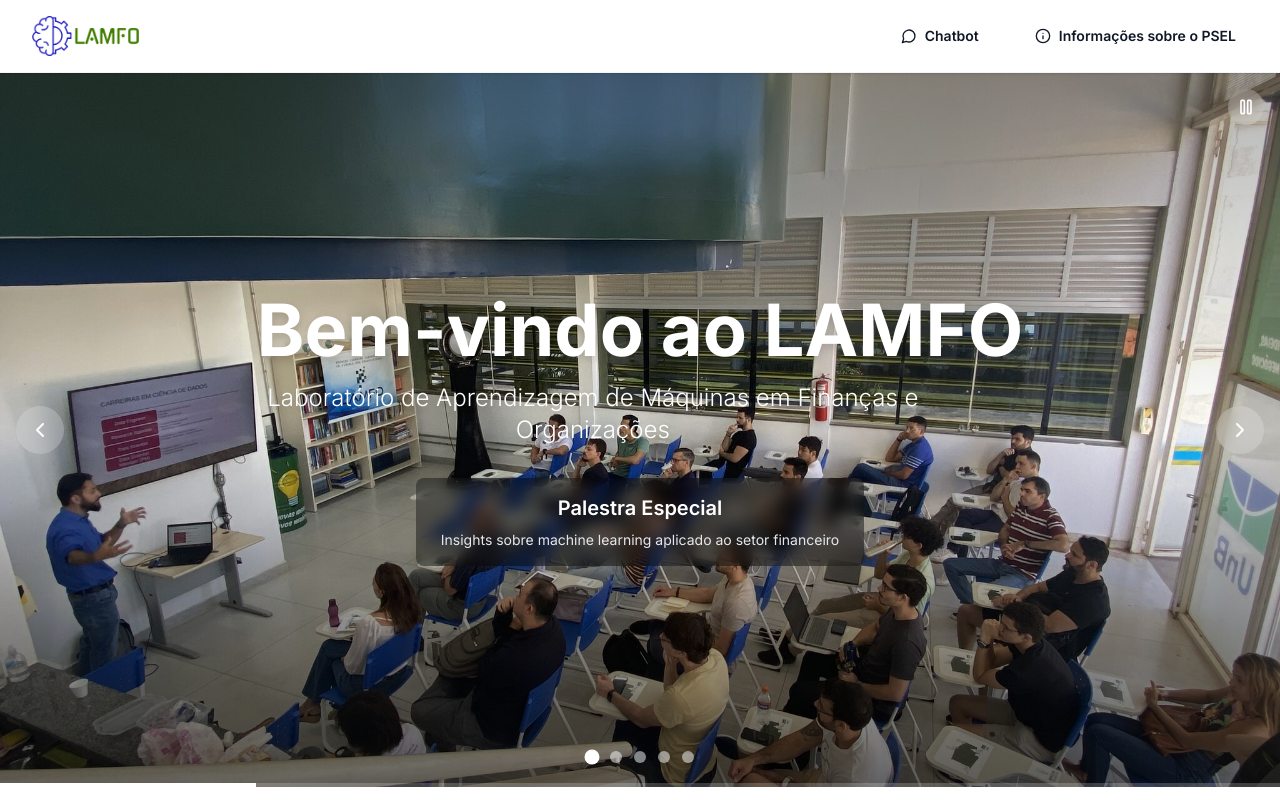
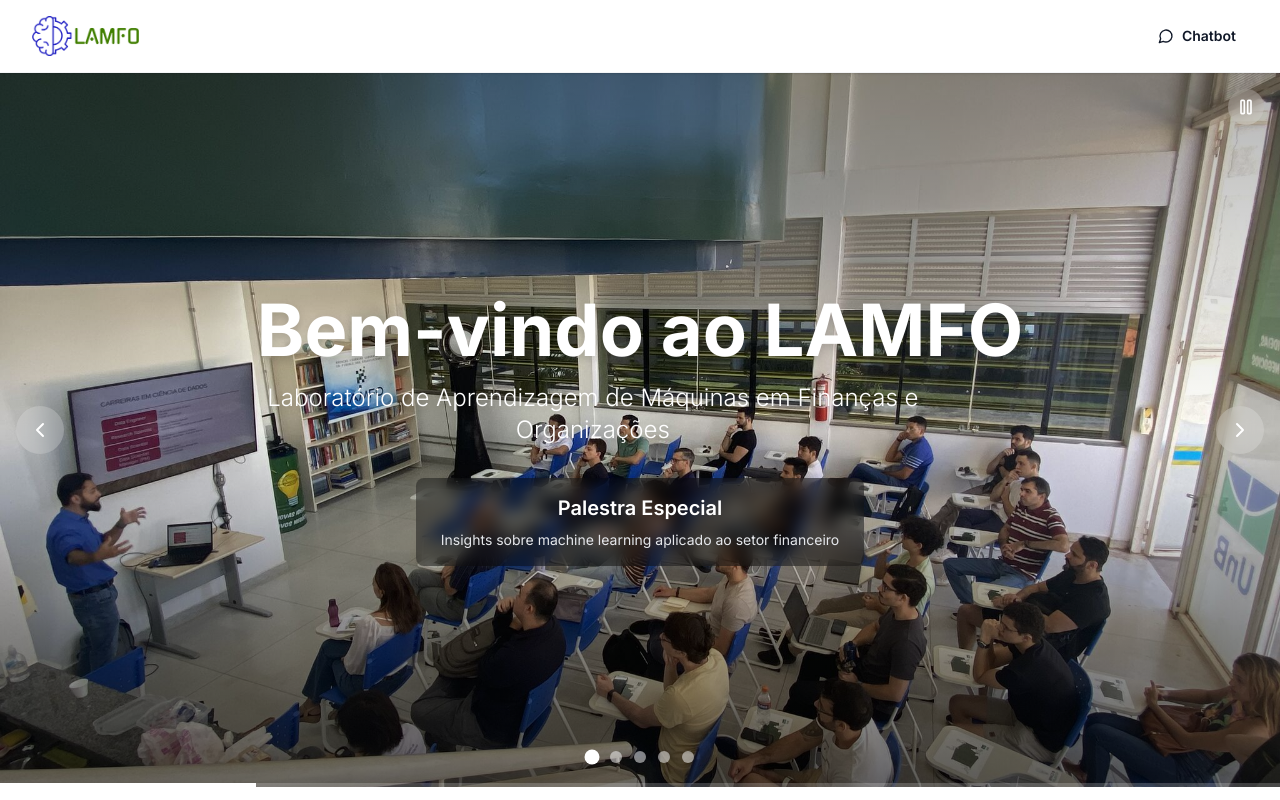
Before and after one commit to lamfo-unb/Site-LAMFO, a Next.js app: page / in a window 1280 px wide. Built offline with nearby package versions, Linux system fonts and the light colour scheme.

Commit message:
tirando da header a opção do psel

```diff
--- a/src/components/Header.tsx
+++ b/src/components/Header.tsx
@@ -9,7 +9,6 @@ import { Transition } from "@headlessui/react";
 
 const navigation = [
   { name: 'Chatbot', href: '/chat', icon: MessageCircle },
-  { name: 'Informações sobre o PSEL', href: '#', icon: Info },
 ];
 
 export default function Header() {
```
